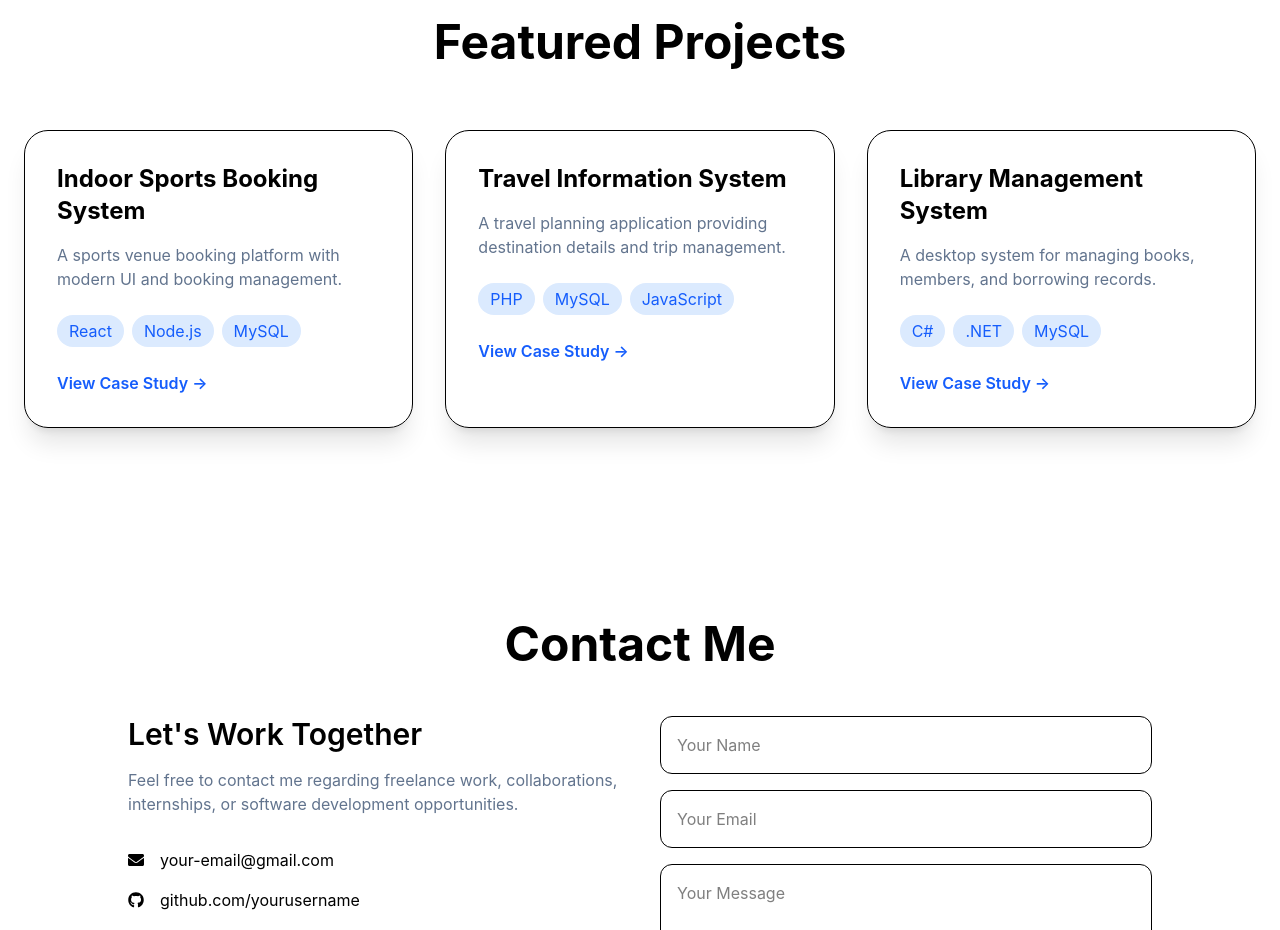
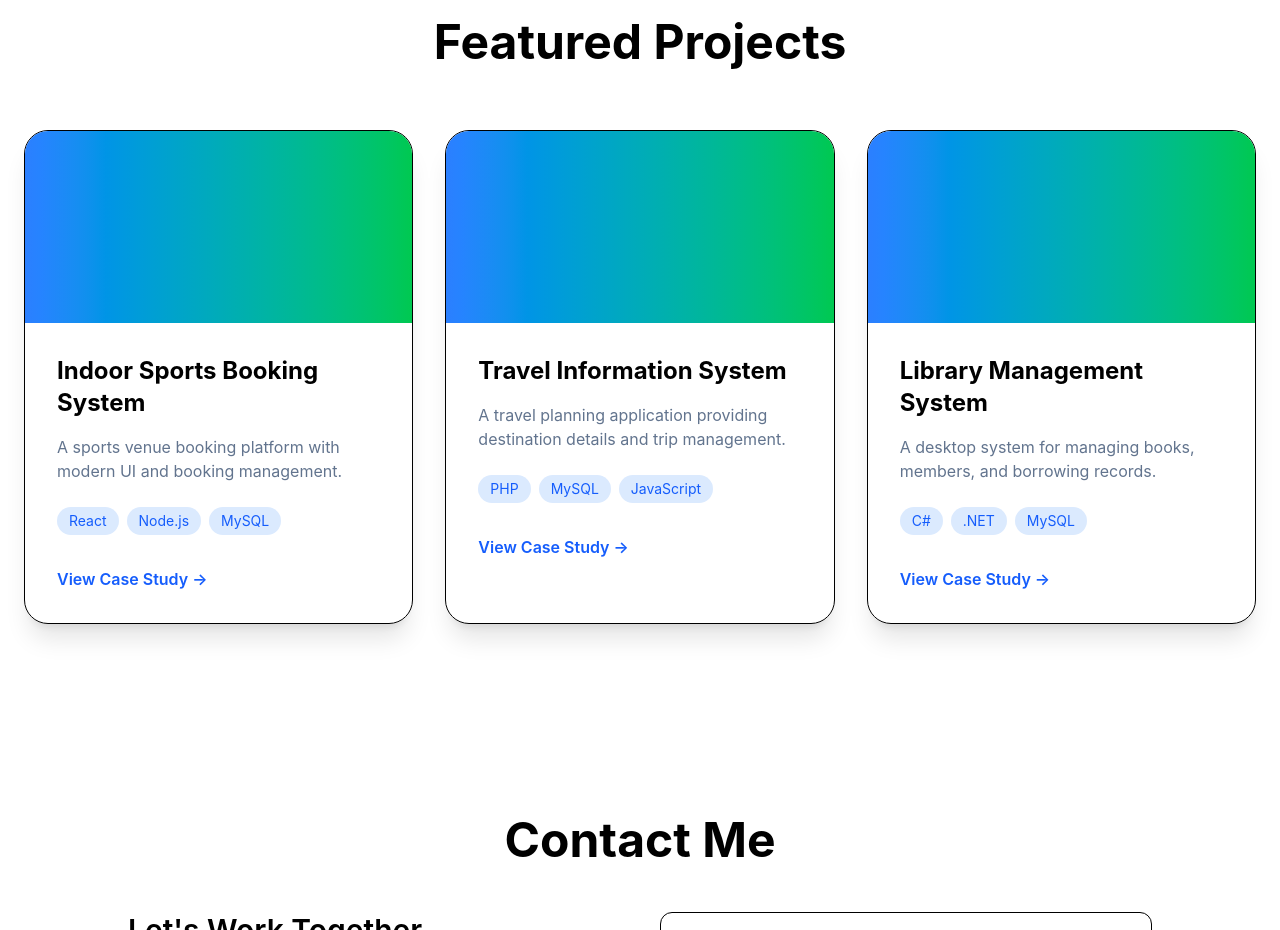
Before and after one commit to Nuskan2003/portfolio-website, a React app in the folder frontend/: page / in a window 1280 px wide. Shown: the part 2900-3830 px from the top of the page. Built offline with nearby package versions, Linux system fonts and the light colour scheme; the HTML template or start-up script is replaced by a standard one.

Commit message:
Redesign project cards with premium glassmorphism and gradients

```diff
--- a/frontend/src/components/ProjectCard.jsx
+++ b/frontend/src/components/ProjectCard.jsx
@@ -8,8 +8,23 @@ function ProjectCard({ project }) {
         y: -10,
         scale: 1.03,
       }}
-      className="rounded-3xl shadow-xl p-8 border"
+      transition={{
+        duration: 0.3,
+      }}
+      className="
+        backdrop-blur-lg
+        bg-white/60
+        border
+        rounded-3xl
+        shadow-xl
+        overflow-hidden
+      "
     >
+
+      <div className="h-48 bg-gradient-to-r from-blue-500 to-green-500" />
+
+      <div className="p-8">
+
         <h3 className="text-2xl font-bold">
           {project.title}
         </h3>
@@ -19,22 +34,39 @@ function ProjectCard({ project }) {
         </p>
 
         <div className="flex flex-wrap gap-2 mt-6">
+
           {project.tech.map((tech) => (
             <span
               key={tech}
-            className="px-3 py-1 bg-blue-100 text-blue-600 rounded-full"
+              className="
+                px-3
+                py-1
+                bg-blue-100
+                text-blue-600
+                rounded-full
+                text-sm
+              "
             >
               {tech}
             </span>
           ))}
+
         </div>
 
         <Link
           to={`/case-study/${project.slug}`}
-        className="inline-block mt-6 text-blue-600 font-semibold"
+          className="
+            inline-block
+            mt-8
+            font-semibold
+            text-blue-600
+          "
         >
           View Case Study →
         </Link>
+
+      </div>
+
     </motion.div>
   );
 }
```
Lines whose indentation alone changed are shown as unchanged.
